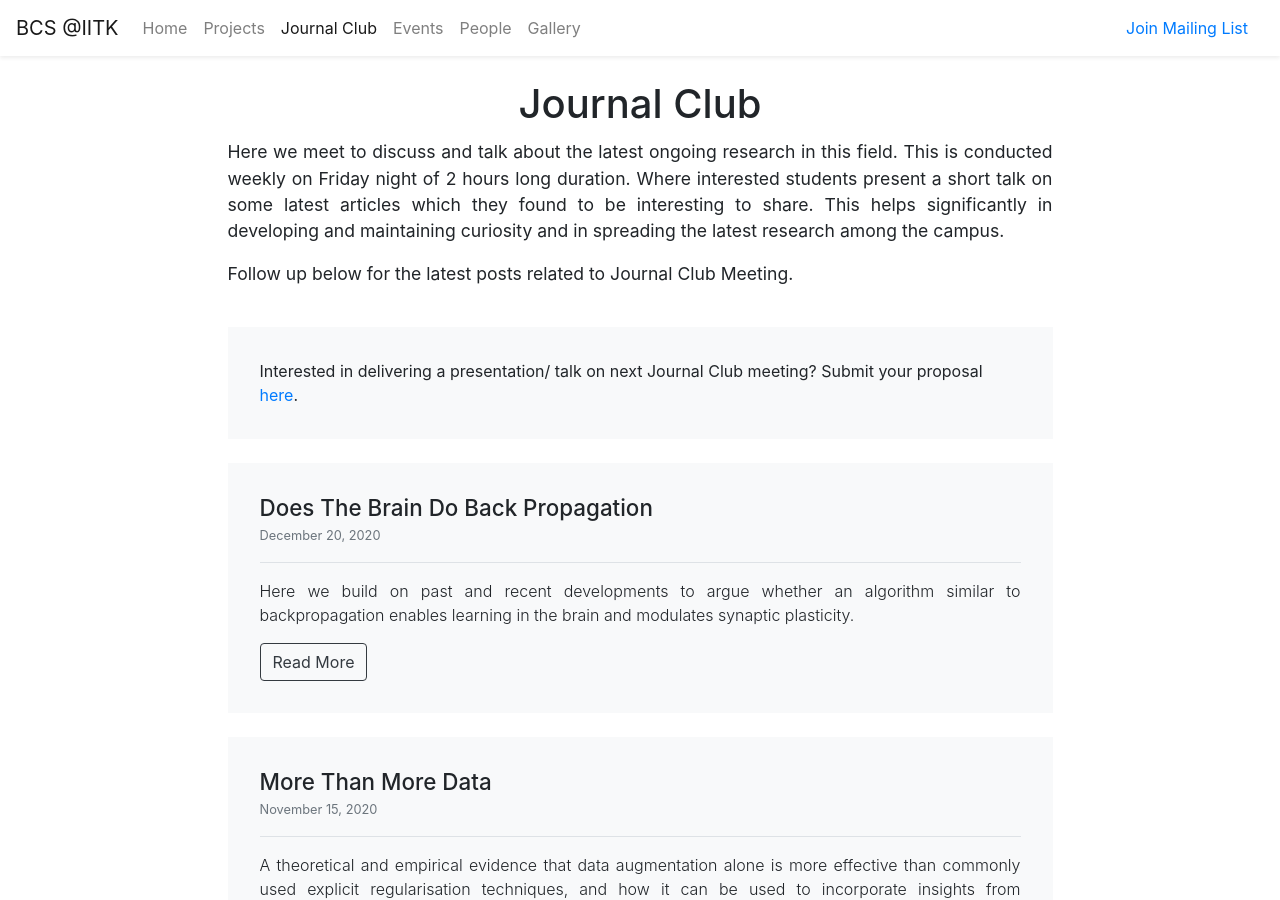
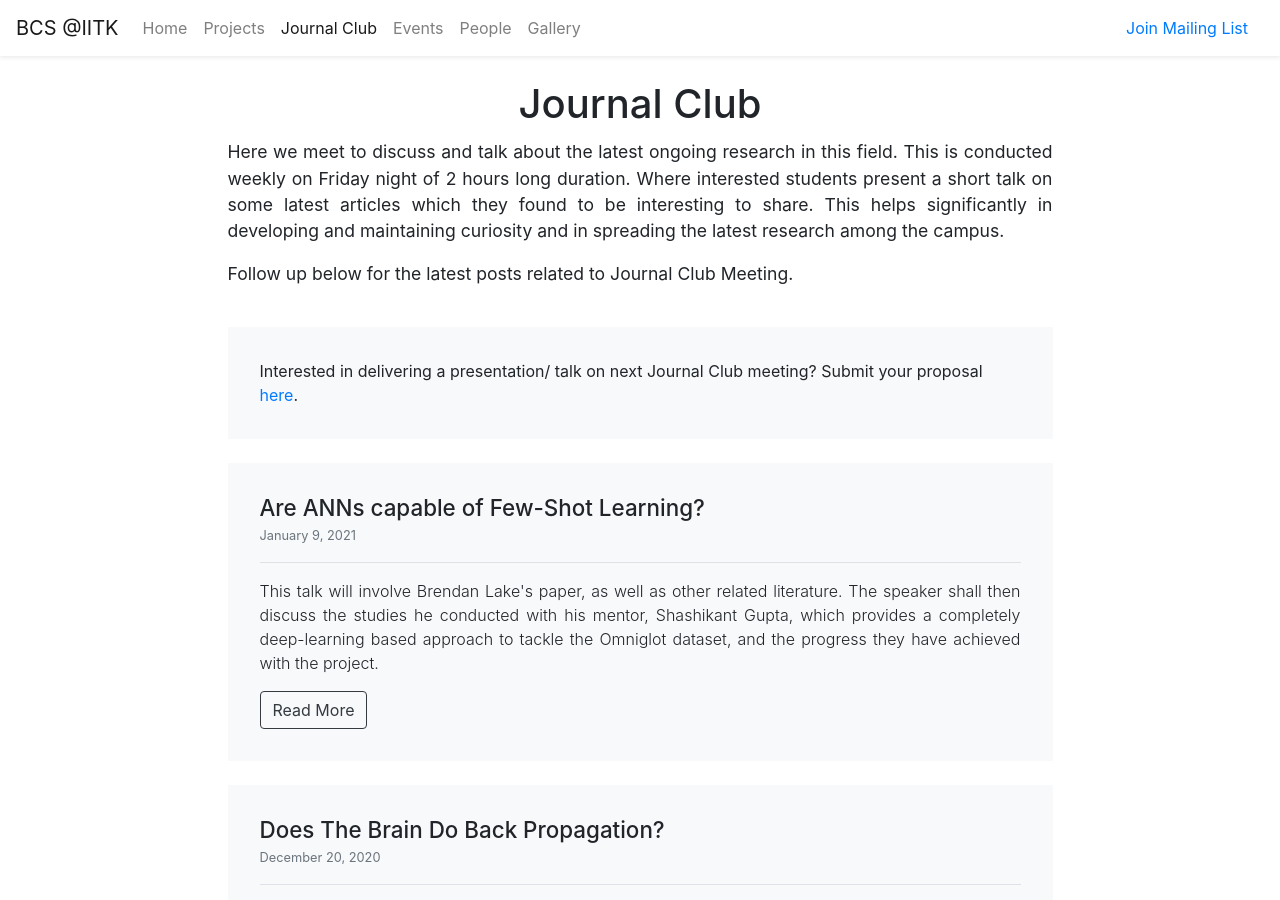
Before and after one commit to bcs-iitk/bcs-iitk.github.io, a Jekyll site: the page built from journal-club/index.html, in a window 1280 px wide and 900 px high. Built offline with Jekyll 4.4.1, drawn with Linux system fonts in a browser that asks for light colours; nearby versions of some CDN libraries.

Commit message:
slight updates and Som's talk

```diff
--- a/_data/news.yml
+++ b/_data/news.yml
@@ -1,3 +1,11 @@
+- title: Are ANNs capable of Few-Shot Learning?
+  date: 09 Jan, 2021
+  link: https://bcs-iitk.github.io/journal-club/2021/01/09/Are-ANNs-capable-of-Few-Shot-Leanring.html
+
+- title: Does The Brain Do Back Propagation?
+  date: 20 Dec, 2020
+  link: https://bcs-iitk.github.io/journal-club/2020/12/20/Does-The-Brain-Do-Back-Propagation.html
+
 - title: Introductory Lecture for Y20 batch of IITK
   date: 29 Nov, 2020
   link: https://bcs-iitk.github.io/events/2020/11/29/Introductory-Lecture-For-Y20.html
--- /dev/null
+++ b/journal-club/_posts/2021-01-09-Are-ANNs-capable-of-Few-Shot-Leanring.md
@@ -0,0 +1,21 @@
+---
+layout: post
+
+title: Are ANNs capable of Few-Shot Learning?
+
+abstract: This talk will involve Brendan Lake's paper, as well as other related literature. The speaker shall then discuss the studies he conducted with his mentor, Shashikant Gupta, which provides a completely deep-learning based approach to tackle the Omniglot dataset, and the progress they have achieved with the project.
+---
+
+**Speaker:** Som V Tambe, an Undergraduate student at the Dept. of Aerospace Engineering, IIT Kanpur.<br>
+**Title:** Are ANNs capable of Few-Shot Learning?
+
+**Abstract:**<br>
+Despite remarkable advances in artificial intelligence and machine learning, machine systems have lagged behind Human Learning in two aspects. First, people can learn a new concept from just one or a handful of examples, whereas standard algorithms in machine learning require tens or hundreds of examples to perform similarly. Second, people learn richer representations than machines do, even for simple concepts, using them for a wider range of functions. Past efforts to counter these problems include
+the Bayesian Program Learning, which follows the idea of “how humans do one-shot classification”. The Bayesian Program Learning paper was remarkable but seems to have hand-engineered various parts of the model.
+
+Our talk focuses on developing more human-like algorithms like One-Shot Learning. This talk will involve Brendan Lake's paper, as well as other related literature. The speaker shall then discuss the studies he conducted with his mentor, Shashikant Gupta, which provides a completely deep-learning based approach to tackle the Omniglot dataset, and the progress they have achieved with the project.
+
+
+<!--**Slide:** [Link](https://drive.google.com/file/d/1bvzZSB9BrHcEV0idbWQN_oo45o1zfdLg/view?usp=sharing) <br>-->
+**Video:** [Youtube](https://youtu.be/qGuqn1k0ww4) <br>
+<iframe width="560" height="315" src="https://www.youtube.com/embed/qGuqn1k0ww4" frameborder="0" allow="accelerometer; autoplay; clipboard-write; encrypted-media; gyroscope; picture-in-picture" allowfullscreen></iframe>
```
Also changed, not shown: journal-club/_posts/2020-12-20-Does-The-Brain-Do-Back-Propagation.md (+1 -1 lines).
